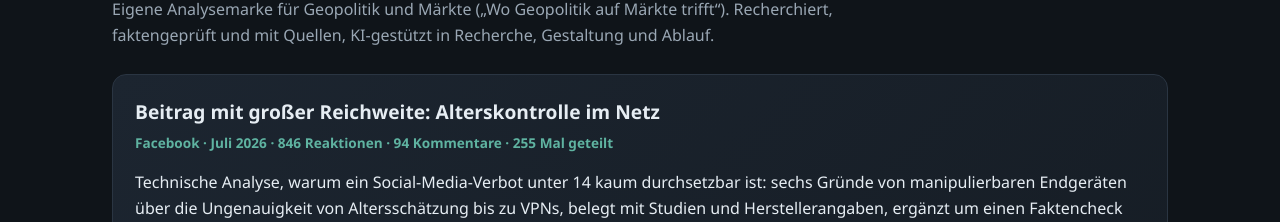
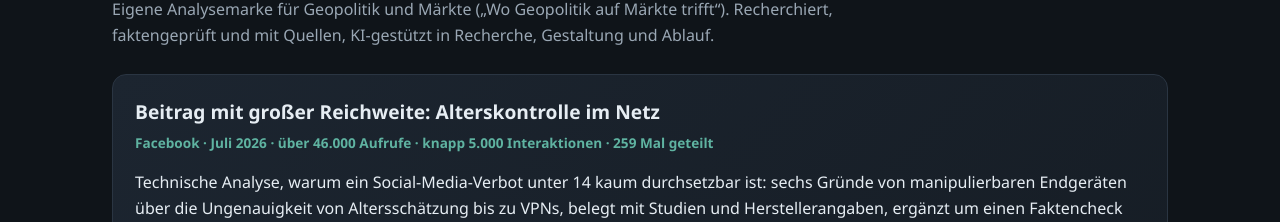
Before and after one commit to guenter-kohlhofer/portfolio, a plain HTML site: page index.html in a window 1280 px wide. Shown: the part 6032-6254 px from the top of the page. Drawn offline with Linux system fonts and the light colour scheme.

Commit message:
Reichweite: Aufrufe und Interaktionen, Link zum Beitrag

```diff
--- a/index.html
+++ b/index.html
@@ -282,7 +282,7 @@
 
     <article class="card feature">
       <h3>Beitrag mit großer Reichweite: Alterskontrolle im Netz</h3>
-      <div class="meta">Facebook · Juli 2026 · 846 Reaktionen · 94 Kommentare · 255 Mal geteilt</div>
+      <div class="meta">Facebook · Juli 2026 · über 46.000 Aufrufe · knapp 5.000 Interaktionen · 259 Mal geteilt</div>
       <p>Technische Analyse, warum ein Social-Media-Verbot unter 14 kaum durchsetzbar ist: sechs Gründe von manipulierbaren Endgeräten über die Ungenauigkeit von Altersschätzung bis zu VPNs, belegt mit Studien und Herstellerangaben, ergänzt um einen Faktencheck aus Australien. Dazu eine eigene Infografik im einheitlichen Stil.</p>
       <div class="tags"><span class="tag">Recherche</span><span class="tag">Technik verständlich erklärt</span><span class="tag">Infografik</span><span class="tag">Reichweite</span></div>
       <a class="link" href="https://www.facebook.com/guenta9/posts/pfbid0Z27yNLLskWwhQk2DAxM13Ds7DtMXJwaTc82QeGzwQ5eXcFNgxmHaJvLPWWgWta2rl" rel="noopener">Beitrag auf Facebook ansehen →</a>
```
